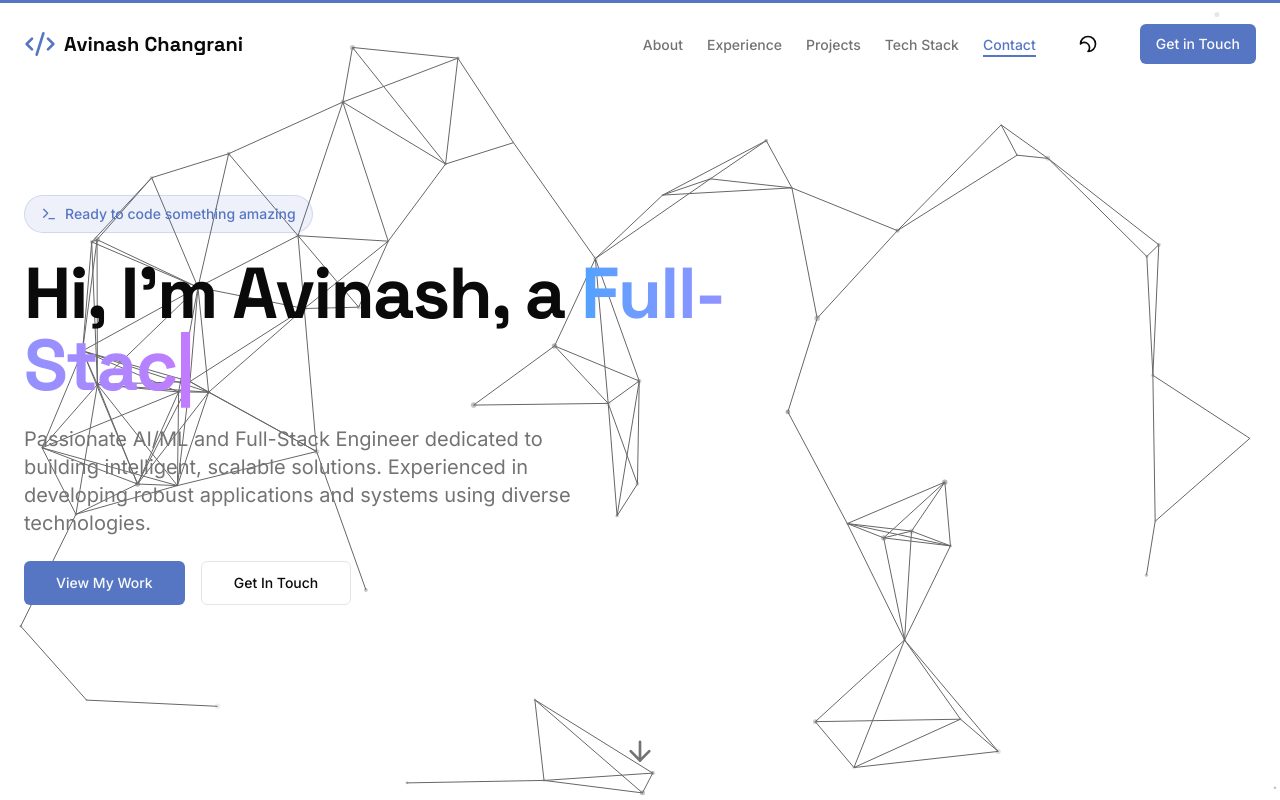
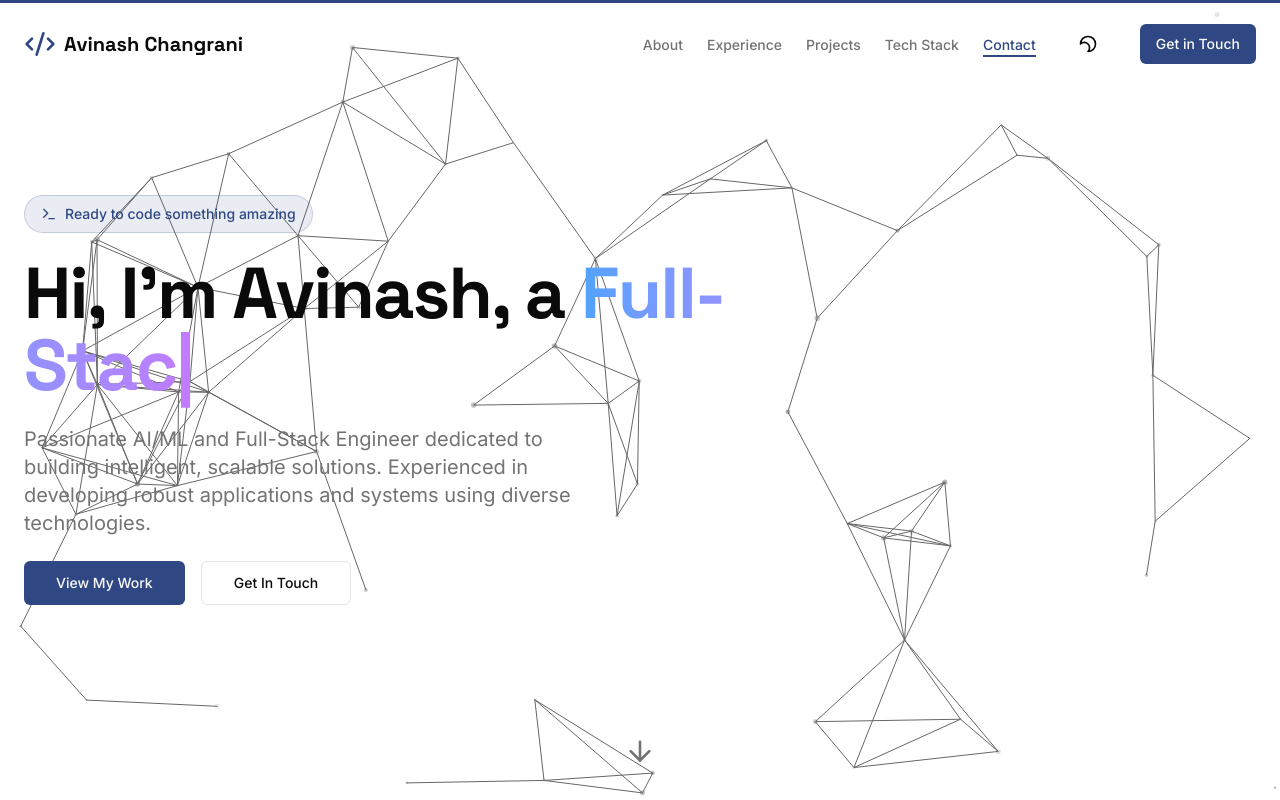
Before and after one commit to nabobery/PROJECT-PORTICO, a Next.js app: page / in a window 1280 px wide. Shown: the top 800 px of the page. Built offline with nearby package versions, Linux system fonts and the light colour scheme.

Commit message:
decreased lightness for primary color (light theme) to have better contrast

```diff
--- a/app/globals.css
+++ b/app/globals.css
@@ -24,7 +24,7 @@
         --card-foreground: 0 0% 3.9%;
         --popover: 0 0% 100%;
         --popover-foreground: 0 0% 3.9%;
-        --primary: 222.2 47.4% 55.1%;
+        --primary: 222.2 47.4% 35.1%;
         --primary-rgb: 59, 130, 246;
         --primary-foreground: 0 0% 98%;
         --secondary: 0 0% 96.1%;
```
